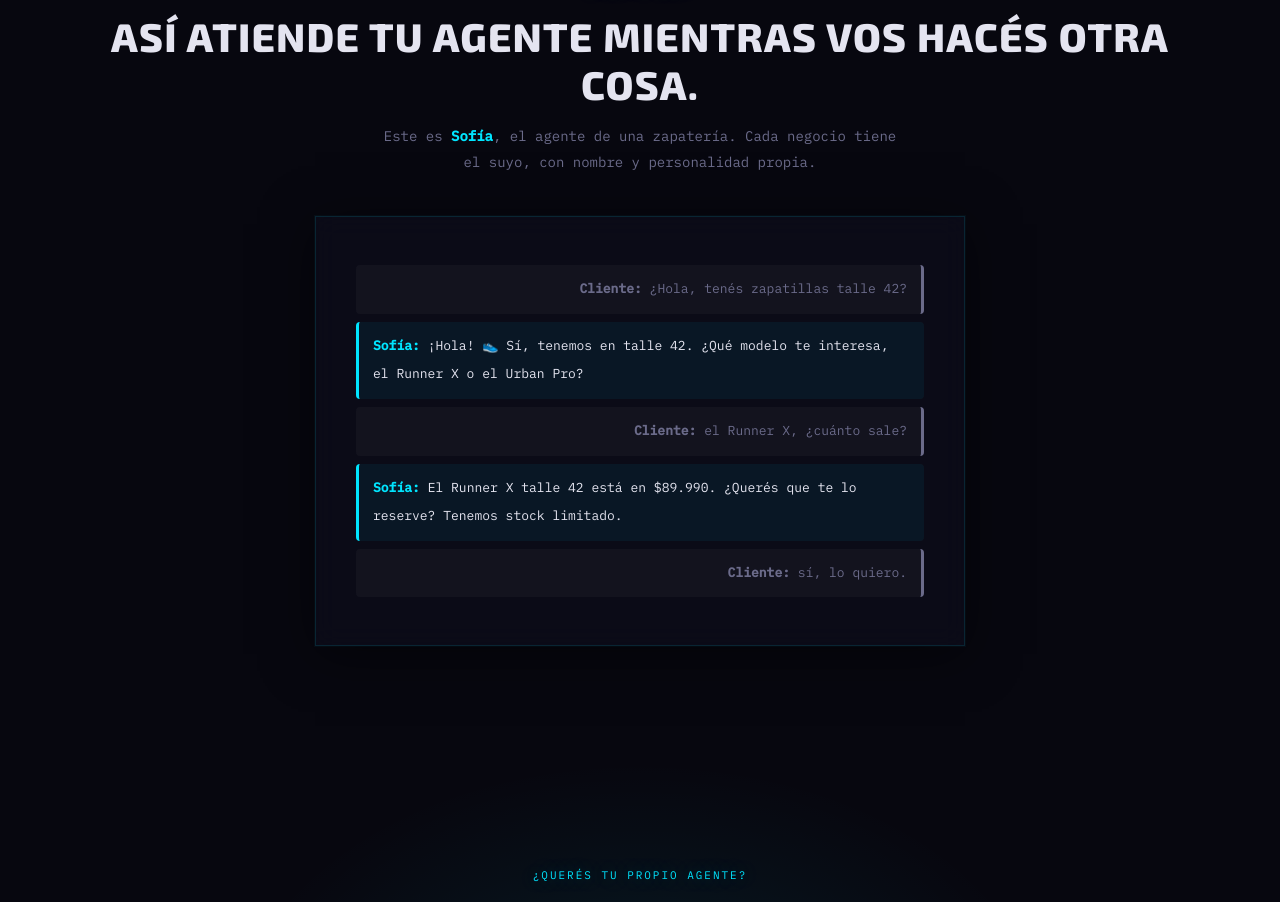
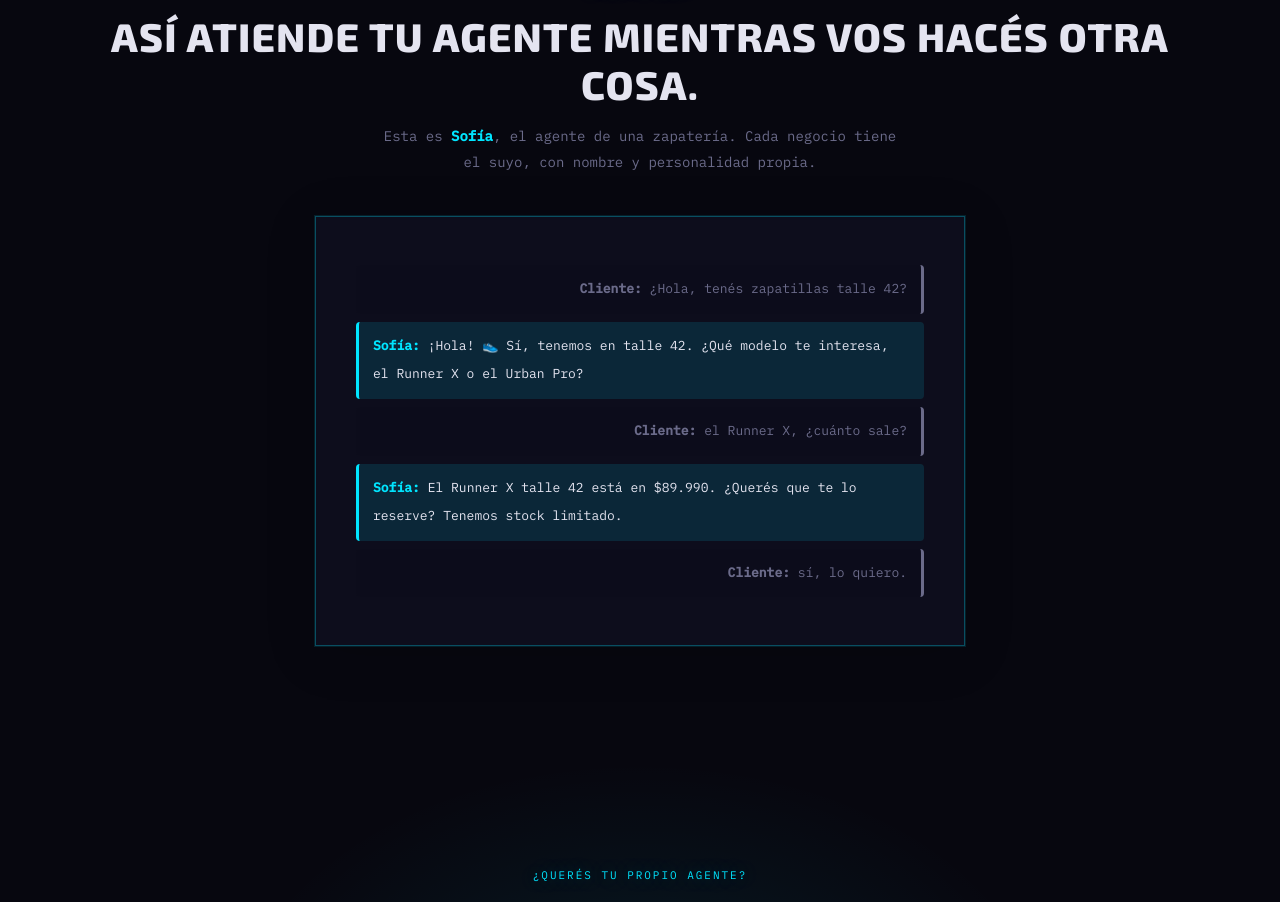
Before and after one commit to carlosmiguelcabrera/Molric, a Next.js app: page / in a window 1280 px wide. Shown: the part 3400-4302 px from the top of the page. Built offline with nearby package versions, Linux system fonts and the light colour scheme.

Commit message:
fix: light mode improvements — particles opacity, demo card readability, gender typo

```diff
--- a/app/components/HeroParticles.js
+++ b/app/components/HeroParticles.js
@@ -17,7 +17,8 @@ export default function HeroParticles() {
     const getColors = () => {
       const style = getComputedStyle(document.documentElement)
       const accent = style.getPropertyValue('--accent').trim() || '#00e5ff'
-      return { accent }
+      const isLight = document.documentElement.getAttribute('data-theme') === 'light'
+      return { accent, isLight }
     }
 
     // Parse a hex/rgb color into r,g,b components
@@ -64,8 +65,12 @@ export default function HeroParticles() {
     const draw = () => {
       ctx.clearRect(0, 0, canvas.width, canvas.height)
 
-      const { accent } = getColors()
+      const { accent, isLight } = getColors()
       const { r, g, b } = parseColor(accent)
+      // In light mode boost opacity so particles are visible on a white background
+      const lineOpacity = isLight ? 0.18 : 0.07
+      const particleOpacityBase = isLight ? 0.55 : 0
+      const particleOpacityRange = isLight ? 0.2 : 1
 
       // Draw connection lines
       for (let i = 0; i < particles.length; i++) {
@@ -77,7 +82,7 @@ export default function HeroParticles() {
             ctx.beginPath()
             ctx.moveTo(particles[i].x, particles[i].y)
             ctx.lineTo(particles[j].x, particles[j].y)
-            ctx.strokeStyle = `rgba(${r},${g},${b},0.07)`
+            ctx.strokeStyle = `rgba(${r},${g},${b},${lineOpacity})`
             ctx.lineWidth = 0.6
             ctx.stroke()
           }
@@ -88,7 +93,11 @@ export default function HeroParticles() {
       for (const p of particles) {
         ctx.beginPath()
         ctx.arc(p.x, p.y, p.radius, 0, Math.PI * 2)
-        ctx.fillStyle = `rgba(${r},${g},${b},${p.opacity})`
+        // p.opacity is always in 0–1 range; in light mode we shift the base up
+        const opacity = isLight
+          ? particleOpacityBase + p.opacity * particleOpacityRange
+          : p.opacity
+        ctx.fillStyle = `rgba(${r},${g},${b},${opacity})`
         ctx.fill()
       }
     }
--- a/app/globals.css
+++ b/app/globals.css
@@ -75,11 +75,13 @@
 }
 
 [data-theme="light"] .demo-line-molric {
-  background: rgba(0,153,204,0.07);
+  background: rgba(0,153,204,0.10);
+  color: var(--text);
 }
 
 [data-theme="light"] .demo-line-client {
-  background: rgba(0,0,0,0.03);
+  background: rgba(0,0,0,0.06);
+  color: var(--text-muted);
 }
 
 /* ── Dark-mode-only enhancements ───────────────────── */
@@ -573,14 +575,14 @@ section { padding: 100px 60px; }
   max-width: 650px;
   margin: 0 auto;
   padding: 40px;
-  border: 1px solid rgba(0,229,255,0.12);
-  background: rgba(13,13,28,0.7);
+  border: 1px solid var(--accent-border);
+  background: var(--surface);
   backdrop-filter: blur(12px);
   position: relative;
   overflow: hidden;
   max-height: 600px;
   overflow-y: auto;
-  box-shadow: 0 8px 48px rgba(0,0,0,0.5), 0 0 0 1px rgba(0,229,255,0.04);
+  box-shadow: 0 8px 48px rgba(0,0,0,0.15), 0 0 0 1px var(--accent-dim);
 }
 
 .demo-card p {
@@ -594,7 +596,7 @@ section { padding: 100px 60px; }
 .demo-line-client {
   border-left: none;
   border-right: 3px solid var(--text-muted);
-  background: rgba(255,255,255,0.03);
+  background: rgba(0,0,0,0.04);
   color: var(--text-muted);
   text-align: right;
   margin-left: 20%;
@@ -602,7 +604,7 @@ section { padding: 100px 60px; }
 
 .demo-line-molric {
   border-left: 3px solid var(--accent);
-  background: rgba(0,229,255,0.06);
+  background: var(--accent-dim);
   color: var(--text);
   margin-right: 20%;
 }
--- a/app/page.js
+++ b/app/page.js
@@ -298,7 +298,7 @@ export default function Home() {
       <section id="demo">
         <span className="section-tag reveal">Ejemplo real</span>
         <h2 className="section-title reveal">Así atiende tu agente mientras vos hacés otra cosa.</h2>
-        <p className="section-sub reveal reveal-delay-1" style={{ margin: '0 auto 40px', textAlign: 'center' }}>Este es <strong style={{ color: 'var(--accent)' }}>Sofía</strong>, el agente de una zapatería. Cada negocio tiene el suyo, con nombre y personalidad propia.</p>
+        <p className="section-sub reveal reveal-delay-1" style={{ margin: '0 auto 40px', textAlign: 'center' }}>Esta es <strong style={{ color: 'var(--accent)' }}>Sofía</strong>, el agente de una zapatería. Cada negocio tiene el suyo, con nombre y personalidad propia.</p>
         <div className="demo-card reveal reveal-delay-1">
           <div style={{ textAlign: 'left', fontSize: '13px', lineHeight: '2.2' }}>
             {demoMessages.map((msg, idx) => (
```
